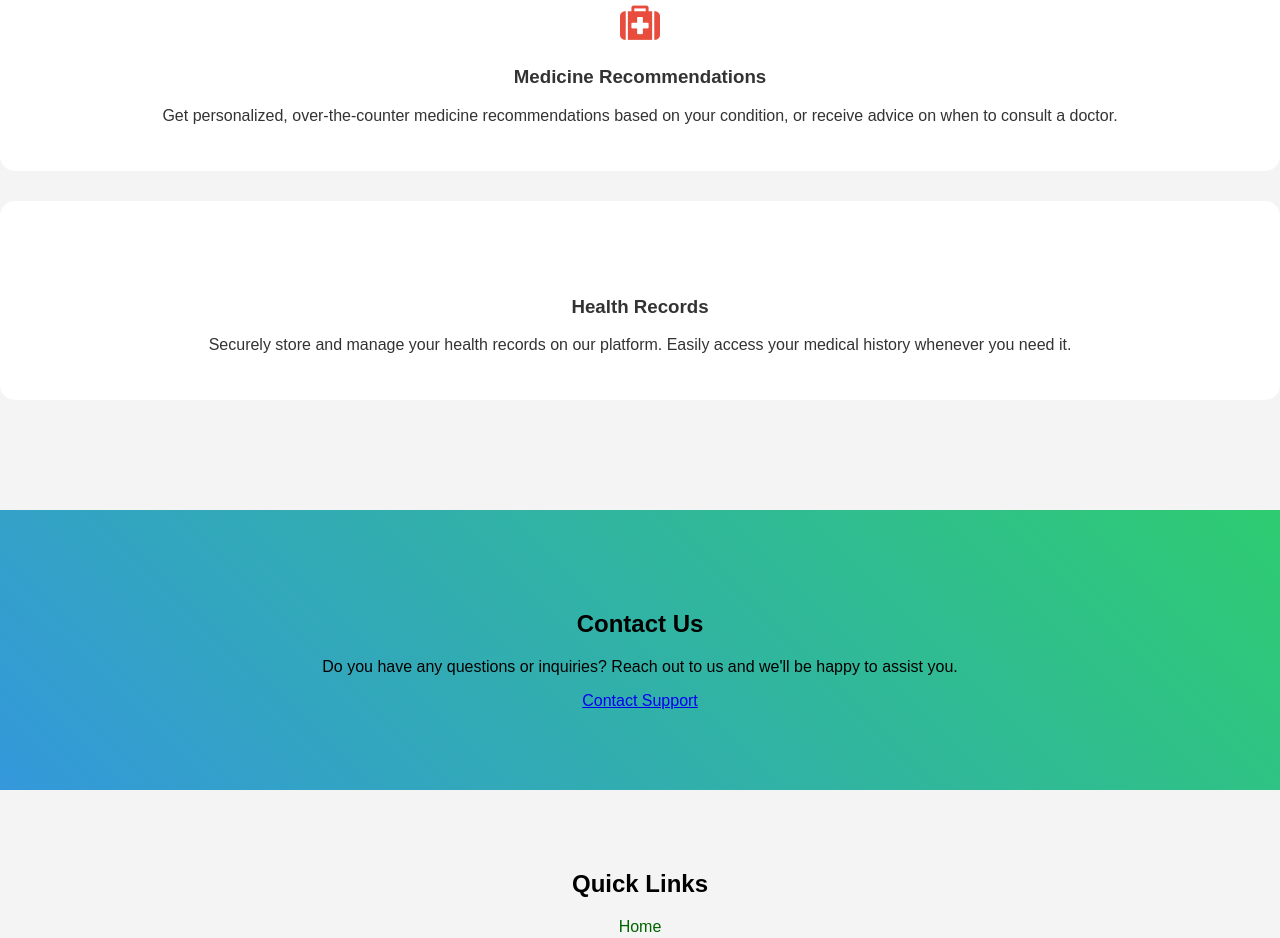
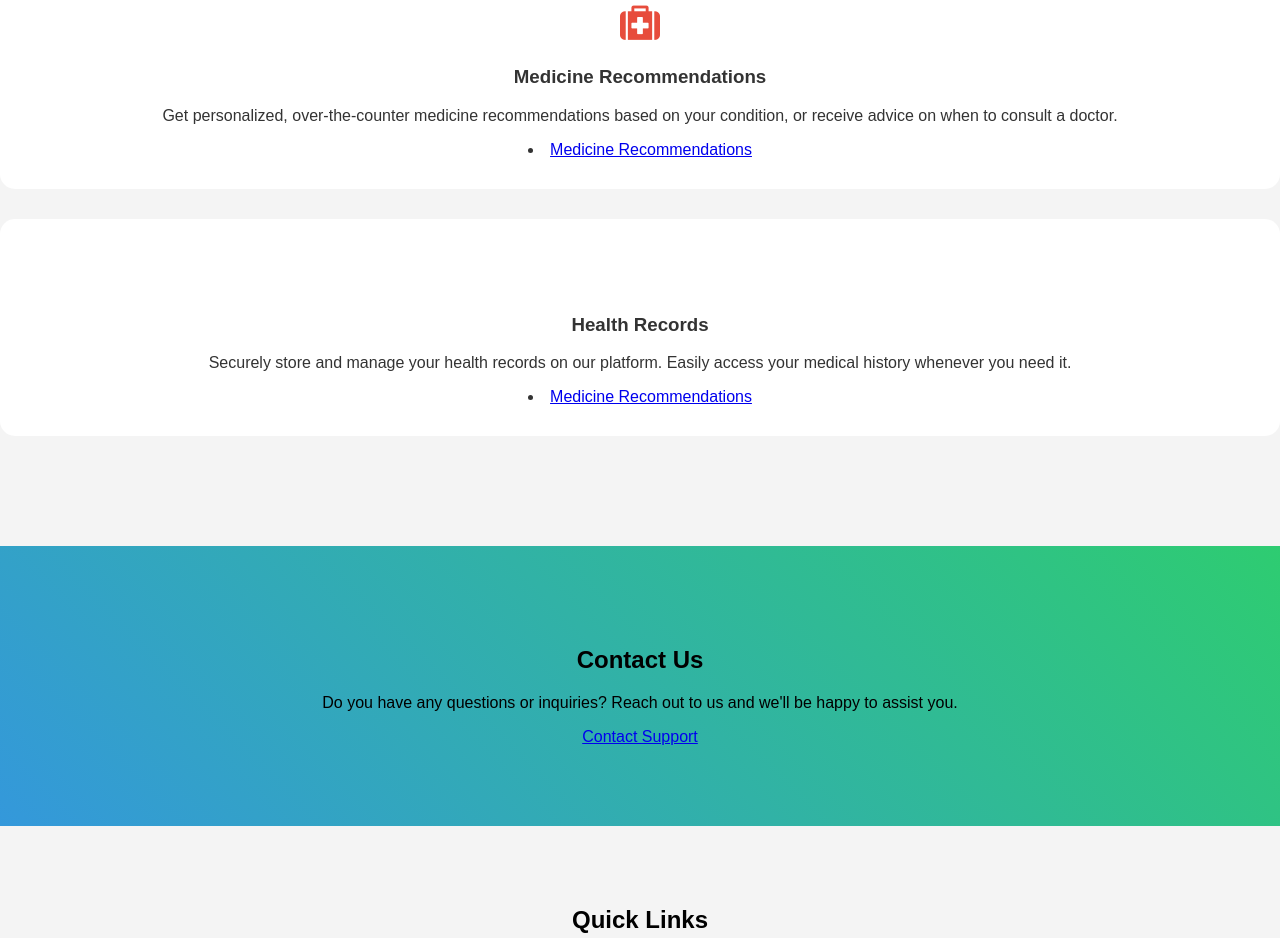
Before and after one commit to abhigyankulavi/HealthTech, a plain HTML site: page index.html in a window 1280 px wide. Shown: the part 2170-3108 px from the top of the page. Drawn offline with nearby package versions, Linux system fonts and the light colour scheme.

Commit message:
Update index.html

```diff
--- a/index.html
+++ b/index.html
@@ -117,6 +117,7 @@
                         </div>
                         <h3>Medicine Recommendations</h3>
                         <p>Get personalized, over-the-counter medicine recommendations based on your condition, or receive advice on when to consult a doctor.</p>
+                        <li><a href="medicine.html">Medicine Recommendations</a></li>
                     </div>
                 </div>
                 <div class="col-md-4">
@@ -126,6 +127,7 @@
                         </div>
                         <h3>Health Records</h3>
                         <p>Securely store and manage your health records on our platform. Easily access your medical history whenever you need it.</p>
+                        <li><a href="medicine.html">Medicine Recommendations</a></li>
                     </div>
                 </div>
             </div>
```
